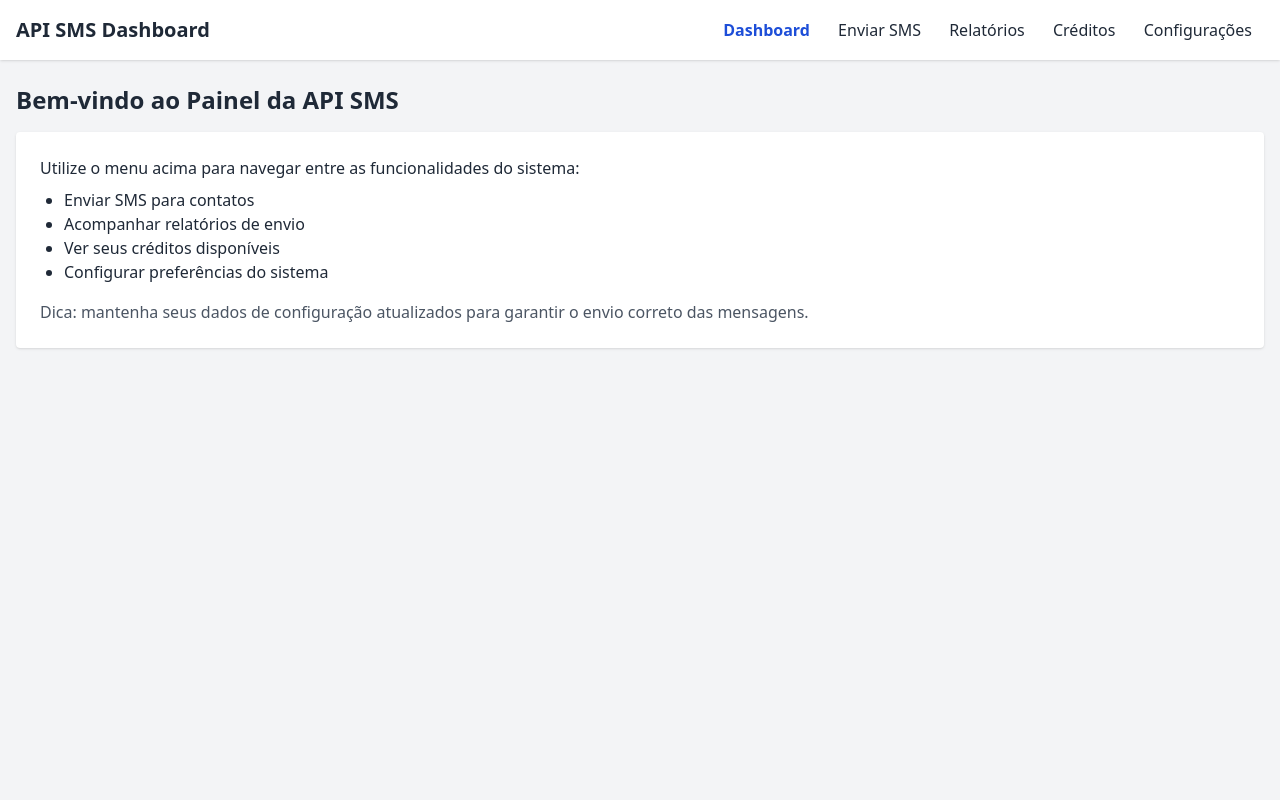
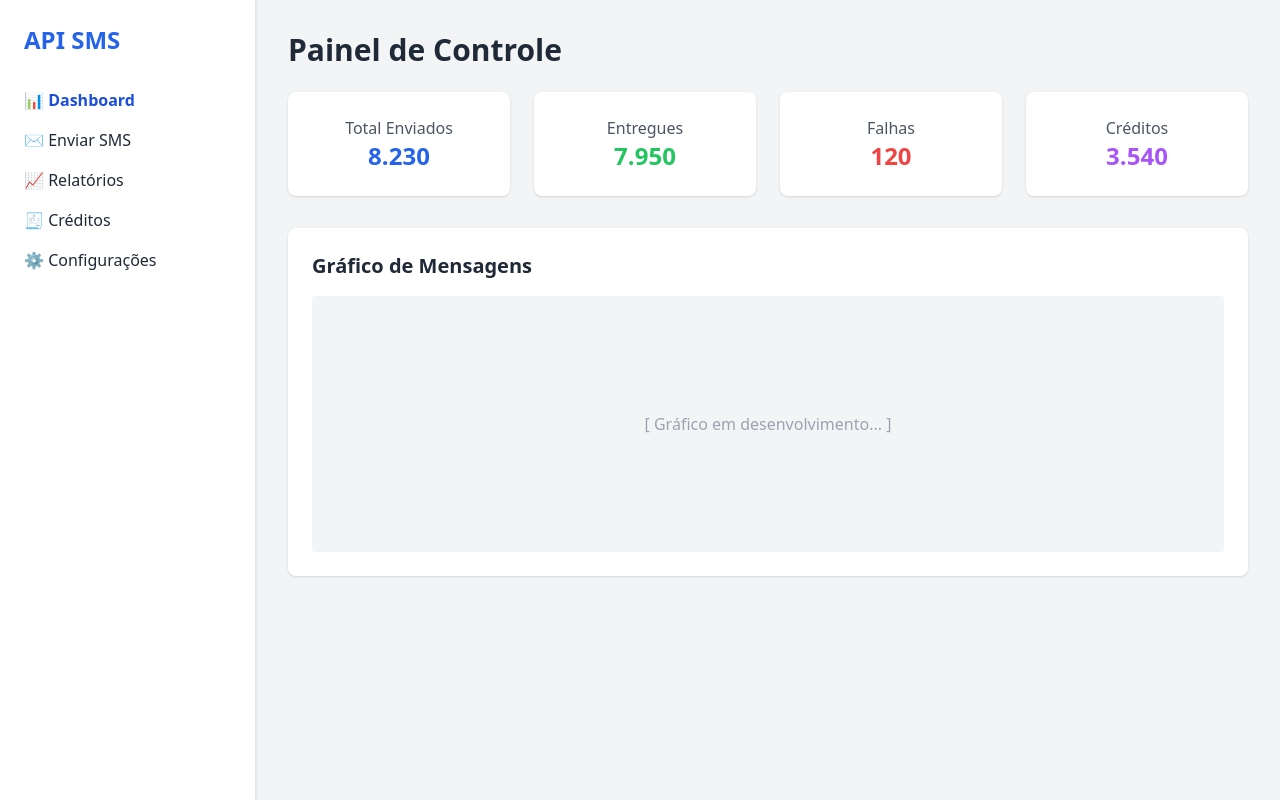
Before and after one commit to antonellaaventura/smssmily, a plain HTML site: page index.html in a window 1280 px wide. Drawn offline with nearby package versions, Linux system fonts and the light colour scheme.

Commit message:
Update index.html

```diff
--- a/index.html
+++ b/index.html
@@ -1,34 +1,57 @@
 <!DOCTYPE html>
 <html lang="pt-BR">
 <head>
-    <meta charset="UTF-8">
-    <title>Dashboard | API SMS</title>
-    <meta name="viewport" content="width=device-width, initial-scale=1.0">
-    <script src="https://cdn.tailwindcss.com"></script>
+  <meta charset="UTF-8" />
+  <meta name="viewport" content="width=device-width, initial-scale=1.0"/>
+  <title>Dashboard | API SMS</title>
+  <script src="https://cdn.tailwindcss.com"></script>
 </head>
 <body class="bg-gray-100 text-gray-800">
-    <nav class="bg-white shadow mb-6 p-4 flex justify-between items-center">
-        <div class="font-bold text-xl">API SMS Dashboard</div>
-        <div>
-            <a href="index.html" class="px-3 hover:underline font-semibold text-blue-700">Dashboard</a>
-            <a href="enviar.html" class="px-3 hover:underline">Enviar SMS</a>
-            <a href="relatorios.html" class="px-3 hover:underline">Relatórios</a>
-            <a href="creditos.html" class="px-3 hover:underline">Créditos</a>
-            <a href="configuracoes.html" class="px-3 hover:underline">Configurações</a>
+
+  <div class="flex min-h-screen">
+    <!-- Sidebar -->
+    <aside class="w-64 bg-white shadow border-r p-6">
+      <h2 class="text-2xl font-bold text-blue-600 mb-8">API SMS</h2>
+      <nav class="space-y-4">
+        <a href="index.html" class="block font-semibold text-blue-700">📊 Dashboard</a>
+        <a href="enviar.html" class="block hover:text-blue-500">✉️ Enviar SMS</a>
+        <a href="relatorios.html" class="block hover:text-blue-500">📈 Relatórios</a>
+        <a href="creditos.html" class="block hover:text-blue-500">🧾 Créditos</a>
+        <a href="configuracoes.html" class="block hover:text-blue-500">⚙️ Configurações</a>
+      </nav>
+    </aside>
+
+    <!-- Conteúdo principal -->
+    <main class="flex-1 p-8">
+      <h1 class="text-3xl font-bold mb-6">Painel de Controle</h1>
+
+      <div class="grid grid-cols-1 md:grid-cols-2 xl:grid-cols-4 gap-6 mb-8">
+        <div class="bg-white p-6 rounded-lg shadow text-center">
+          <h3 class="text-gray-600">Total Enviados</h3>
+          <p class="text-2xl font-bold text-blue-600">8.230</p>
         </div>
-    </nav>
-    <main class="container mx-auto px-4">
-        <h1 class="text-2xl font-bold mb-4">Bem-vindo ao Painel da API SMS</h1>
-        <section class="bg-white p-6 rounded shadow mb-4">
-            <p>Utilize o menu acima para navegar entre as funcionalidades do sistema:</p>
-            <ul class="list-disc ml-6 my-2">
-                <li>Enviar SMS para contatos</li>
-                <li>Acompanhar relatórios de envio</li>
-                <li>Ver seus créditos disponíveis</li>
-                <li>Configurar preferências do sistema</li>
-            </ul>
-            <p class="mt-4 text-gray-600">Dica: mantenha seus dados de configuração atualizados para garantir o envio correto das mensagens.</p>
-        </section>
+        <div class="bg-white p-6 rounded-lg shadow text-center">
+          <h3 class="text-gray-600">Entregues</h3>
+          <p class="text-2xl font-bold text-green-500">7.950</p>
+        </div>
+        <div class="bg-white p-6 rounded-lg shadow text-center">
+          <h3 class="text-gray-600">Falhas</h3>
+          <p class="text-2xl font-bold text-red-500">120</p>
+        </div>
+        <div class="bg-white p-6 rounded-lg shadow text-center">
+          <h3 class="text-gray-600">Créditos</h3>
+          <p class="text-2xl font-bold text-purple-500">3.540</p>
+        </div>
+      </div>
+
+      <div class="bg-white p-6 rounded-lg shadow">
+        <h2 class="text-xl font-bold mb-4">Gráfico de Mensagens</h2>
+        <div class="w-full h-64 bg-gray-100 rounded flex items-center justify-center text-gray-400">
+          [ Gráfico em desenvolvimento... ]
+        </div>
+      </div>
     </main>
+  </div>
+
 </body>
 </html>
```
